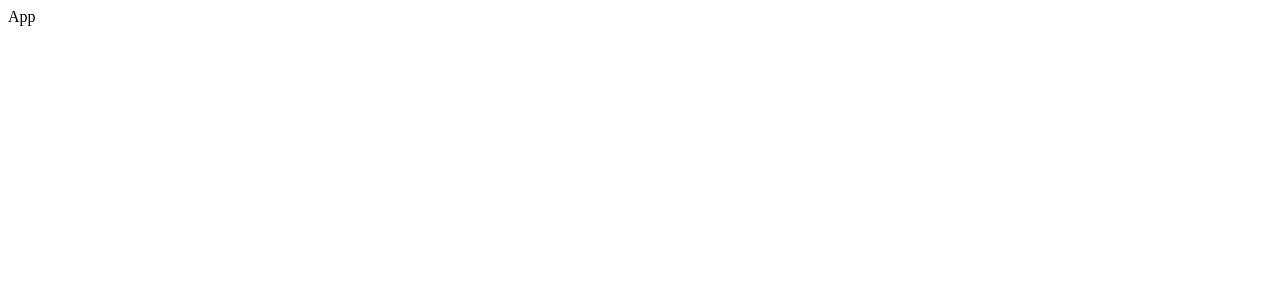
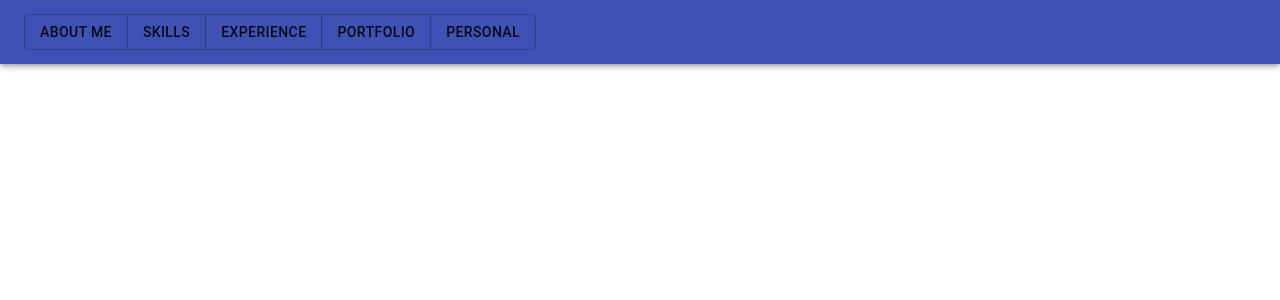
Before and after one commit to TandyN/my-website, a React app: page / in a window 1280 px wide. Shown: the top 300 px of the page. Built offline with nearby package versions, Linux system fonts and the light colour scheme.

Commit message:
Add basic Menu Bar

```diff
--- a/package.json
+++ b/package.json
@@ -27,6 +27,9 @@
     "webpack-dev-server": "^3.11.2"
   },
   "dependencies": {
-    "express": "^4.17.1"
+    "@material-ui/core": "^4.11.3",
+    "express": "^4.17.1",
+    "react": "^17.0.1",
+    "react-dom": "^17.0.1"
   }
 }
--- a/src/components/App.jsx
+++ b/src/components/App.jsx
@@ -1,8 +1,12 @@
 import React from 'react';
+import Container from '@material-ui/core/Container';
+import MenuBar from './MenuBar'
 
 const App = () => {
   return (
-    <div>App</div>
+    <Container maxWidth="md">
+      <MenuBar />
+    </Container>
   )
 }
 
--- /dev/null
+++ b/src/components/MenuBar.jsx
@@ -0,0 +1,23 @@
+import React from 'react';
+import AppBar from '@material-ui/core/AppBar';
+import Toolbar from '@material-ui/core/Toolbar';
+import Button from '@material-ui/core/Button';
+import ButtonGroup from '@material-ui/core/ButtonGroup';
+
+const MenuBar = () => {
+  return (
+    <AppBar>
+      <Toolbar>
+        <ButtonGroup>
+          <Button>About Me</Button>
+          <Button>Skills</Button>
+          <Button>Experience</Button>
+          <Button>Portfolio</Button>
+          <Button>Personal</Button>
+        </ButtonGroup>
+      </Toolbar>
+    </AppBar>
+  )
+}
+
+export default MenuBar;
```
Also changed, not shown: 1 other file (tests, documents, lock files or other folders).
